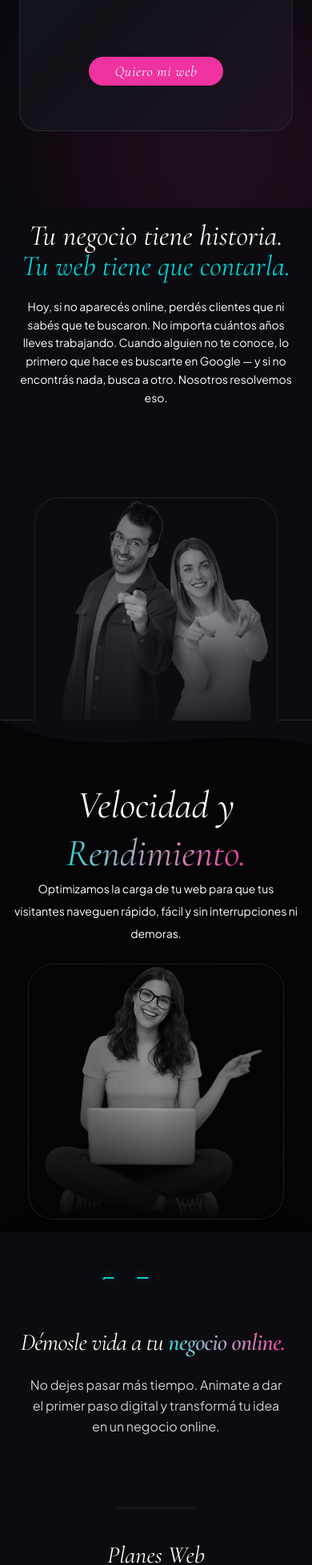
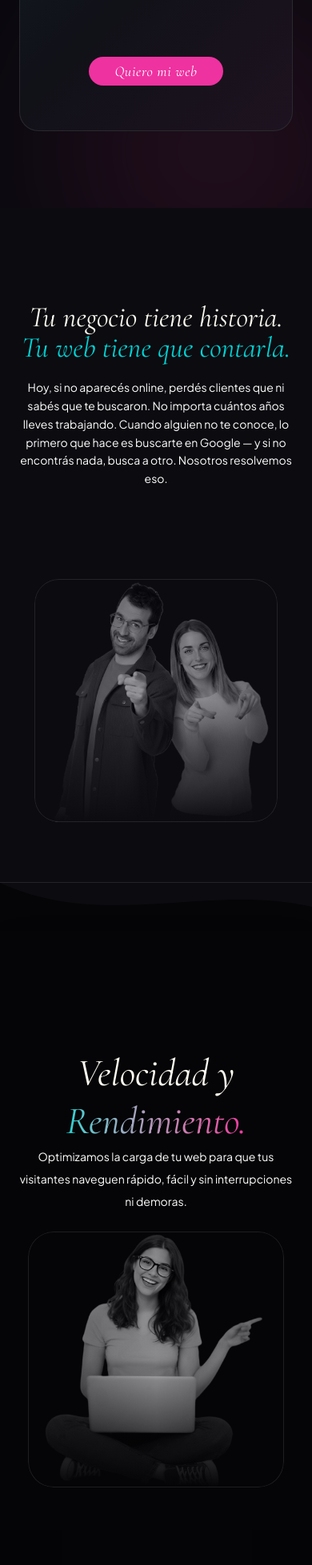
Before and after one commit to codigolionel/lienel-web, a React (Vite) app: page / in a window 390 px wide. Shown: the part 8177-10134 px from the top of the page at 80% size. Built offline with nearby package versions, Linux system fonts and the light colour scheme; a web font is replaced by a local one.

Commit message:
parallax-mobible-arreglado

```diff
--- a/src/components/Archive.tsx
+++ b/src/components/Archive.tsx
@@ -22,7 +22,7 @@ const Archive = () => {
         const mm = gsap.matchMedia();
         const cards = [card1Ref.current, card2Ref.current, card3Ref.current];
 
-        mm.add("(min-width: 768px)", () => {
+        mm.add("(min-width: 10px)", () => {
             cards.forEach((card, index) => {
                 if (!card) return;
 
@@ -80,7 +80,7 @@ const Archive = () => {
             {/* CARD 1 */}
             <div
                 ref={card1Ref}
-                className="h-auto md:h-[100dvh] w-full flex items-start md:items-center justify-center p-4 md:p-8 bg-[#0B0B10] text-[#FFFFFF] border-b border-white/10 origin-top"
+                className="min-h-[100dvh] w-full flex flex-col md:flex-row items-center justify-center p-6 md:p-8 bg-[#0B0B10] text-[#FFFFFF] border-b border-white/10 origin-top py-20 md:py-8"
             >
                 <div className="max-w-5xl w-full flex flex-col md:flex-row gap-6 md:gap-12 items-start md:items-center justify-between">
 
@@ -130,7 +130,7 @@ const Archive = () => {
             {/* CARD 2 */}
             <div
                 ref={card2Ref}
-                className="h-auto md:h-[100dvh] w-full flex items-start md:items-center justify-center p-4 md:p-8 bg-[#050507] text-white border-b border-white/5 origin-top shadow-2xl"
+                className="min-h-[100dvh] w-full flex flex-col md:flex-row items-center justify-center p-6 md:p-8 bg-[#050507] text-white border-b border-white/5 origin-top shadow-2xl py-20 md:py-8"
             >
                 <div className="max-w-6xl w-full flex flex-col md:flex-row gap-6 md:gap-12 items-center">
 
@@ -166,7 +166,7 @@ const Archive = () => {
             {/* CARD 3 */}
             <div
                 ref={card3Ref}
-                className="h-auto md:h-[100dvh] w-full flex flex-col justify-start md:justify-center items-center p-4 md:p-8 bg-[#0B0B10] origin-top shadow-[0_-20px_50px_rgba(0,0,0,0.5)]"
+                className="min-h-[100dvh] w-full flex flex-col justify-start md:justify-center items-center p-6 md:p-8 bg-[#0B0B10] origin-top shadow-[0_-20px_50px_rgba(0,0,0,0.5)] pt-32 pb-20 md:py-8"
             >
                 <div className="max-w-6xl w-full flex flex-col items-center text-center gap-6 md:gap-12">
 
```
